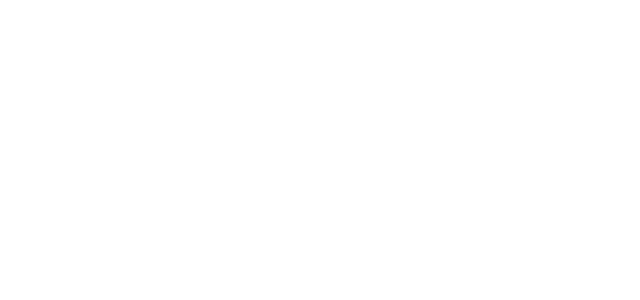
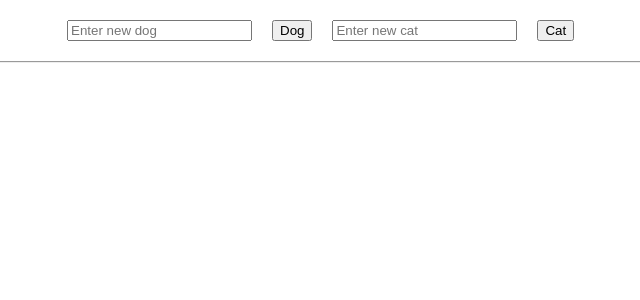
Before and after one commit to Chepu-ha/react-demo, a React (Create React App) app: page / in a window 1280 px wide. Shown: the top 300 px of the page, without its empty margins (273-913 px from the left). Built offline with nearby package versions, Linux system fonts and the light colour scheme.

Commit message:
homework-5 useReduce not finished

```diff
--- a/src/App.js
+++ b/src/App.js
@@ -1,9 +1,11 @@
 import './App.css';
+
+import {Animals} from "./components/Animals";
 
 function App() {
   return (
     <div>
-
+      <Animals />
     </div>
   );
 }
--- /dev/null
+++ b/src/components/Animals/Animals.js
@@ -0,0 +1,58 @@
+import {useReducer} from "react";
+import {useForm} from "react-hook-form";
+
+import AnimalsStyle from "./Animals.module.css";
+
+const init = (initialValue) => {
+	return {...initialValue, dogNames: [], catNames: []};
+};
+
+const reducer = (state, action) => {
+	switch (action.type) {
+		case "DOG":
+			state.dogNames.push("Dog from input");
+			return {...state};
+		case "CAT":
+			state.catNames.push("Cat from input");
+			return {...state};
+		default:
+			return {...state};
+	}
+};
+
+export function Animals() {
+
+	const [state, dispatch] = useReducer(reducer, {}, init);
+
+	const {register, handleSubmit} = useForm({mode: "all"});
+
+	const formSubmit = (data) => {
+		console.log(data);
+	};
+
+	return (
+		<div>
+			<form onSubmit={handleSubmit(formSubmit)} className={AnimalsStyle.AnimalsForm}>
+				<input type="text" placeholder={"Enter new dog"} {...register("dogInput")}/>
+				<button onClick={() => {
+					dispatch({type: "DOG"});
+				}}>Dog
+				</button>
+				<input type="text" placeholder={"Enter new cat"} {...register("catInput")}/>
+				<button onClick={() => {
+					dispatch({type: "CAT"});
+				}}>Cat
+				</button>
+			</form>
+			<hr/>
+			<div className={AnimalsStyle.Animals}>
+				<div className={AnimalsStyle.Animal}>
+					{state.dogNames.map((dogName, index) => <div key={index}>{dogName}</div>)}
+				</div>
+				<div className={AnimalsStyle.Animal}>
+					{state.catNames.map((catName, index) => <div key={index}>{catName}</div>)}
+				</div>
+			</div>
+		</div>
+	);
+}
--- /dev/null
+++ b/src/components/Animals/Animals.module.css
@@ -0,0 +1,28 @@
+.AnimalsForm {
+    display: flex;
+    width: 600px;
+    margin: 20px auto;
+    column-gap: 20px;
+}
+
+.Animals {
+    display: flex;
+    gap: 20px;
+    padding: 20px;
+}
+
+.Animal {
+    display: flex;
+    row-gap: 20px;
+    flex-direction: column;
+    flex: 0 1 50%;
+}
+
+.Animal > * {
+    border: 2px solid firebrick;
+    min-height: 50px;
+    width: 100%;
+    display: flex;
+    justify-content: center;
+    align-items: center;
+}
--- /dev/null
+++ b/src/components/Animals/index.js
@@ -0,0 +1 @@
+export * from './Animals';
--- a/src/index.js
+++ b/src/index.js
@@ -1,14 +1,12 @@
-import React from 'react';
-import ReactDOM from 'react-dom/client';
-import './index.css';
-import App from './App';
-import reportWebVitals from './reportWebVitals';
+import React from "react";
+import ReactDOM from "react-dom/client";
+import "./index.css";
+import App from "./App";
+import reportWebVitals from "./reportWebVitals";
 
-const root = ReactDOM.createRoot(document.getElementById('root'));
+const root = ReactDOM.createRoot(document.getElementById("root"));
 root.render(
-  <React.StrictMode>
-    <App />
-  </React.StrictMode>
+	<App/>
 );
 
 // If you want to start measuring performance in your app, pass a function
```
Also changed, not shown: img.png (added), 1 other file (tests, documents, lock files or other folders).
